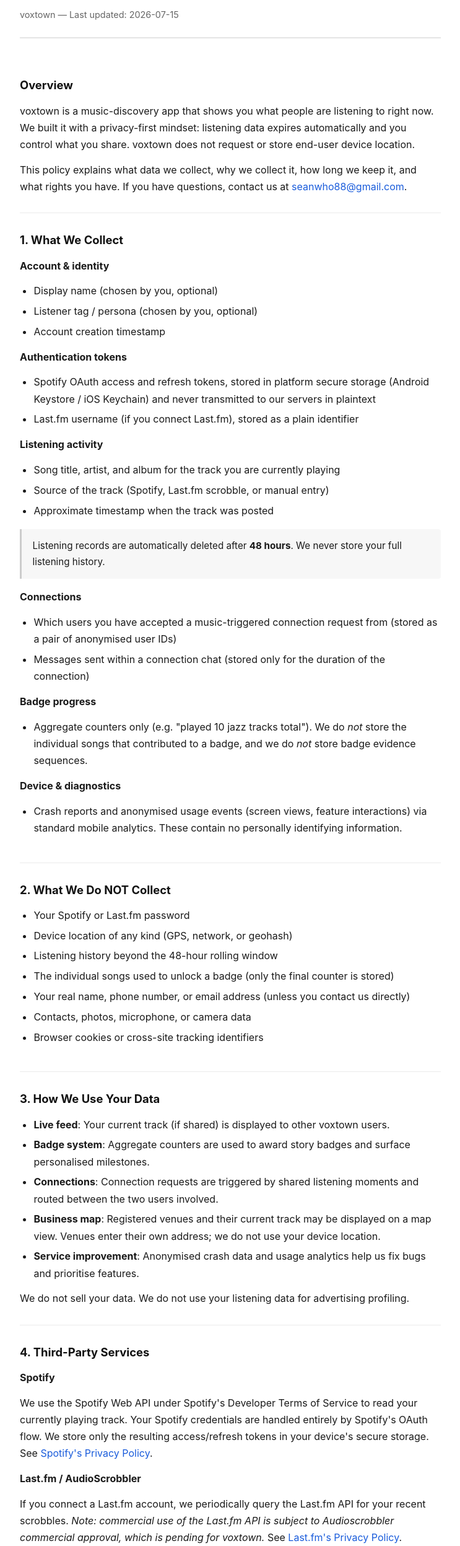
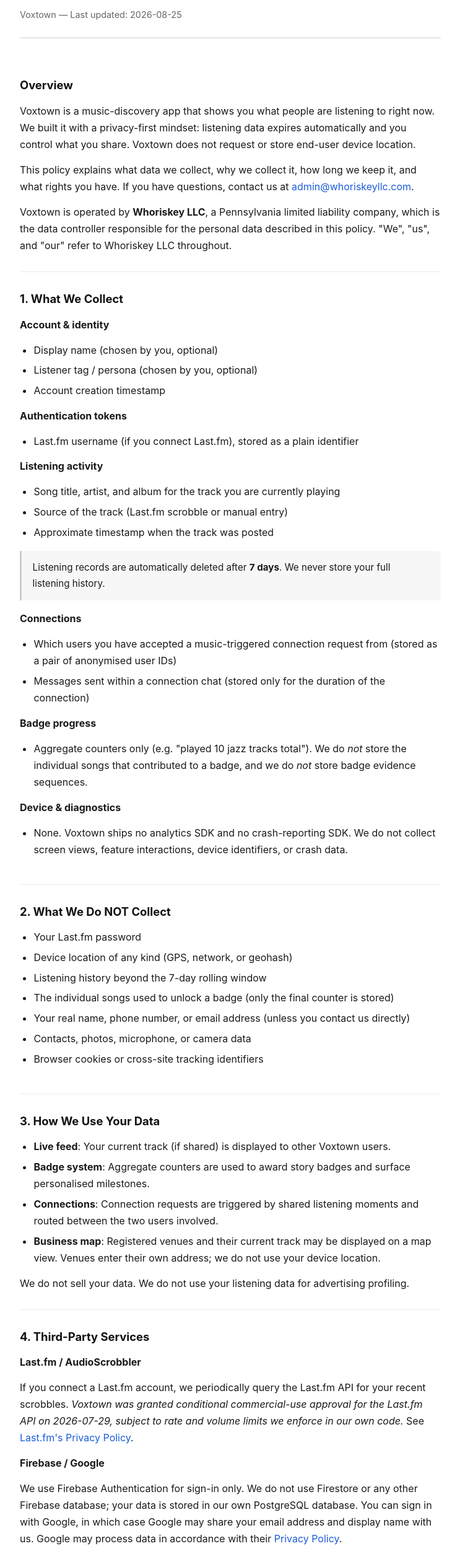
Before and after one commit to seanwho88/voxtown-legal, a plain HTML site: page index.html in a window 1280 px wide. Shown: the part 74-2569 px from the top of the page at 62% size, without its empty margins (268-1011 px from the left). Drawn offline with Linux system fonts and the light colour scheme.

Commit message:
Republish: correct four false claims about how the app actually works
The hosted copy had drifted from the code and from the repo's working
copy (voxtown/docs/privacy_policy.html), which was corrected
2026-08-25. Nothing republishes this automatically, so the wrong
version stayed live. Each claim below was checked against the code, not
against the document:

- Retention said listening records are deleted after 48 hours. The
  server deletes song_history at 7 days
  (startSongHistoryCleanup, backend/bin/server.dart). Now says 7 days.
- Described a live Spotify integration in the present tense. Spotify
  was archived 2026-05-22 and the code deleted 2026-08-02. Removed.
- Claimed analytics and Firebase Crashlytics. pubspec.yaml carries only
  firebase_core and firebase_auth; neither SDK has ever been in the
  app. Removed.
- Routed data requests to a personal Gmail rather than the controller
  of record. Now admin@whoriskeyllc.com, matching the in-app policy
  screen.

The 48-hour statement was the one that ran against users: it is a
representation a regulator or store reviewer would hold us to, and it
promised faster deletion than the code performs.

```diff
--- a/index.html
+++ b/index.html
@@ -3,7 +3,7 @@
 <head>
   <meta charset="UTF-8" />
   <meta name="viewport" content="width=device-width, initial-scale=1.0" />
-  <title>Privacy Policy — voxtown</title>
+  <title>Privacy Policy — Voxtown</title>
   <style>
     *, *::before, *::after { box-sizing: border-box; margin: 0; padding: 0; }
 
@@ -91,20 +91,25 @@
 
     <header>
       <h1>Privacy Policy</h1>
-      <p>voxtown &mdash; Last updated: 2026-07-15</p>
+      <p>Voxtown &mdash; Last updated: 2026-08-25</p>
     </header>
 
     <section>
       <h2>Overview</h2>
       <p>
-        voxtown is a music-discovery app that shows you what people are listening to right now.
+        Voxtown is a music-discovery app that shows you what people are listening to right now.
         We built it with a privacy-first mindset: listening data expires automatically and you control what you share.
-        voxtown does not request or store end-user device location.
+        Voxtown does not request or store end-user device location.
       </p>
       <p>
         This policy explains what data we collect, why we collect it, how long we keep it, and what
         rights you have. If you have questions, contact us at
-        <a href="mailto:seanwho88@gmail.com">seanwho88@gmail.com</a>.
+        <a href="mailto:admin@whoriskeyllc.com">admin@whoriskeyllc.com</a>.
+      </p>
+      <p>
+        Voxtown is operated by <strong>Whoriskey LLC</strong>, a Pennsylvania limited liability
+        company, which is the data controller responsible for the personal data described in this
+        policy. "We", "us", and "our" refer to Whoriskey LLC throughout.
       </p>
     </section>
 
@@ -120,18 +125,17 @@
 
       <p><strong>Authentication tokens</strong></p>
       <ul>
-        <li>Spotify OAuth access and refresh tokens, stored in platform secure storage (Android Keystore / iOS Keychain) and never transmitted to our servers in plaintext</li>
         <li>Last.fm username (if you connect Last.fm), stored as a plain identifier</li>
       </ul>
 
       <p><strong>Listening activity</strong></p>
       <ul>
         <li>Song title, artist, and album for the track you are currently playing</li>
-        <li>Source of the track (Spotify, Last.fm scrobble, or manual entry)</li>
+        <li>Source of the track (Last.fm scrobble or manual entry)</li>
         <li>Approximate timestamp when the track was posted</li>
       </ul>
       <div class="highlight-box">
-        Listening records are automatically deleted after <strong>48 hours</strong>. We never store your full listening history.
+        Listening records are automatically deleted after <strong>7 days</strong>. We never store your full listening history.
       </div>
 
       <p><strong>Connections</strong></p>
@@ -147,16 +151,16 @@
 
       <p><strong>Device &amp; diagnostics</strong></p>
       <ul>
-        <li>Crash reports and anonymised usage events (screen views, feature interactions) via standard mobile analytics. These contain no personally identifying information.</li>
+        <li>None. Voxtown ships no analytics SDK and no crash-reporting SDK. We do not collect screen views, feature interactions, device identifiers, or crash data.</li>
       </ul>
     </section>
 
     <section>
       <h2>2. What We Do NOT Collect</h2>
       <ul>
-        <li>Your Spotify or Last.fm password</li>
+        <li>Your Last.fm password</li>
         <li>Device location of any kind (GPS, network, or geohash)</li>
-        <li>Listening history beyond the 48-hour rolling window</li>
+        <li>Listening history beyond the 7-day rolling window</li>
         <li>The individual songs used to unlock a badge (only the final counter is stored)</li>
         <li>Your real name, phone number, or email address (unless you contact us directly)</li>
         <li>Contacts, photos, microphone, or camera data</li>
@@ -167,11 +171,10 @@
     <section>
       <h2>3. How We Use Your Data</h2>
       <ul>
-        <li><strong>Live feed</strong>: Your current track (if shared) is displayed to other voxtown users.</li>
+        <li><strong>Live feed</strong>: Your current track (if shared) is displayed to other Voxtown users.</li>
         <li><strong>Badge system</strong>: Aggregate counters are used to award story badges and surface personalised milestones.</li>
         <li><strong>Connections</strong>: Connection requests are triggered by shared listening moments and routed between the two users involved.</li>
         <li><strong>Business map</strong>: Registered venues and their current track may be displayed on a map view. Venues enter their own address; we do not use your device location.</li>
-        <li><strong>Service improvement</strong>: Anonymised crash data and usage analytics help us fix bugs and prioritise features.</li>
       </ul>
       <p>We do not sell your data. We do not use your listening data for advertising profiling.</p>
     </section>
@@ -179,25 +182,18 @@
     <section>
       <h2>4. Third-Party Services</h2>
 
-      <p><strong>Spotify</strong></p>
-      <p>
-        We use the Spotify Web API under Spotify's Developer Terms of Service to read your
-        currently playing track. Your Spotify credentials are handled entirely by Spotify's
-        OAuth flow. We store only the resulting access/refresh tokens in your device's secure
-        storage. See <a href="https://www.spotify.com/legal/privacy-policy/" target="_blank" rel="noopener">Spotify's Privacy Policy</a>.
-      </p>
-
       <p><strong>Last.fm / AudioScrobbler</strong></p>
       <p>
         If you connect a Last.fm account, we periodically query the Last.fm API for your recent
-        scrobbles. <em>Note: commercial use of the Last.fm API is subject to Audioscrobbler
-        commercial approval, which is pending for voxtown.</em> See
+        scrobbles. <em>Voxtown was granted conditional commercial-use approval for the Last.fm
+        API on 2026-07-29, subject to rate and volume limits we enforce in our own code.</em> See
         <a href="https://www.last.fm/legal/privacy" target="_blank" rel="noopener">Last.fm's Privacy Policy</a>.
       </p>
 
       <p><strong>Firebase / Google</strong></p>
       <p>
-        We use Firebase Authentication and Firestore for user accounts and real-time data sync.
+        We use Firebase Authentication for sign-in only. We do not use Firestore or any other
+        Firebase database; your data is stored in our own PostgreSQL database.
         You can sign in with Google, in which case Google may share your email address and
         display name with us. Google may process data in accordance with their
         <a href="https://policies.google.com/privacy" target="_blank" rel="noopener">Privacy Policy</a>.
@@ -211,21 +207,15 @@
         it. See <a href="https://www.apple.com/legal/privacy/" target="_blank" rel="noopener">Apple's Privacy Policy</a>.
       </p>
 
-      <p><strong>Crash &amp; analytics</strong></p>
-      <p>
-        We use Firebase Crashlytics for crash reporting. No personally identifying information is
-        included in crash payloads.
-      </p>
     </section>
 
     <section>
       <h2>5. Data Retention</h2>
       <ul>
-        <li><strong>Listening activity</strong>: automatically purged after 48 hours via server-side TTL.</li>
+        <li><strong>Listening activity</strong>: automatically purged after 7 days via server-side TTL.</li>
         <li><strong>Connection messages</strong>: deleted when a connection is removed by either party.</li>
         <li><strong>Account data</strong>: retained until you delete your account.</li>
         <li><strong>Badge counters</strong>: retained as long as your account is active; deleted on account deletion.</li>
-        <li><strong>Crash &amp; analytics data</strong>: retained for up to 90 days in anonymised form.</li>
       </ul>
     </section>
 
@@ -235,8 +225,8 @@
       <ul>
         <li><strong>Access</strong> the personal data we hold about you</li>
         <li><strong>Delete</strong> your account and all associated data (in-app: Settings &rarr; Delete Account)</li>
-        <li><strong>Disconnect</strong> Spotify or Last.fm, which revokes our access to future data from those services</li>
-        <li><strong>Request a copy</strong> of your data by emailing <a href="mailto:seanwho88@gmail.com">seanwho88@gmail.com</a></li>
+        <li><strong>Disconnect</strong> Last.fm, which revokes our access to future data from those services</li>
+        <li><strong>Request a copy</strong> of your data by emailing <a href="mailto:admin@whoriskeyllc.com">admin@whoriskeyllc.com</a></li>
       </ul>
       <p>
         If you are located in the European Economic Area or the United Kingdom, you may also have
@@ -262,7 +252,7 @@
     <section>
       <h2>8. Children</h2>
       <p>
-        voxtown is not directed at children under 13 (or under 16 in the EU). We do not
+        Voxtown is not directed at children under 13 (or under 16 in the EU). We do not
         knowingly collect personal data from children. If you believe a child has provided us
         with personal data, contact us and we will delete it promptly.
       </p>
@@ -281,13 +271,13 @@
       <h2>10. Contact</h2>
       <p>
         Questions, requests, or concerns about your privacy can be sent to:<br />
-        <a href="mailto:seanwho88@gmail.com">seanwho88@gmail.com</a>
+        <a href="mailto:admin@whoriskeyllc.com">admin@whoriskeyllc.com</a>
       </p>
       <p>We aim to respond within 5 business days.</p>
     </section>
 
     <footer>
-      &copy; 2026 voxtown. All rights reserved.
+      &copy; 2026 Whoriskey LLC. All rights reserved.
     </footer>
 
   </div>
```
